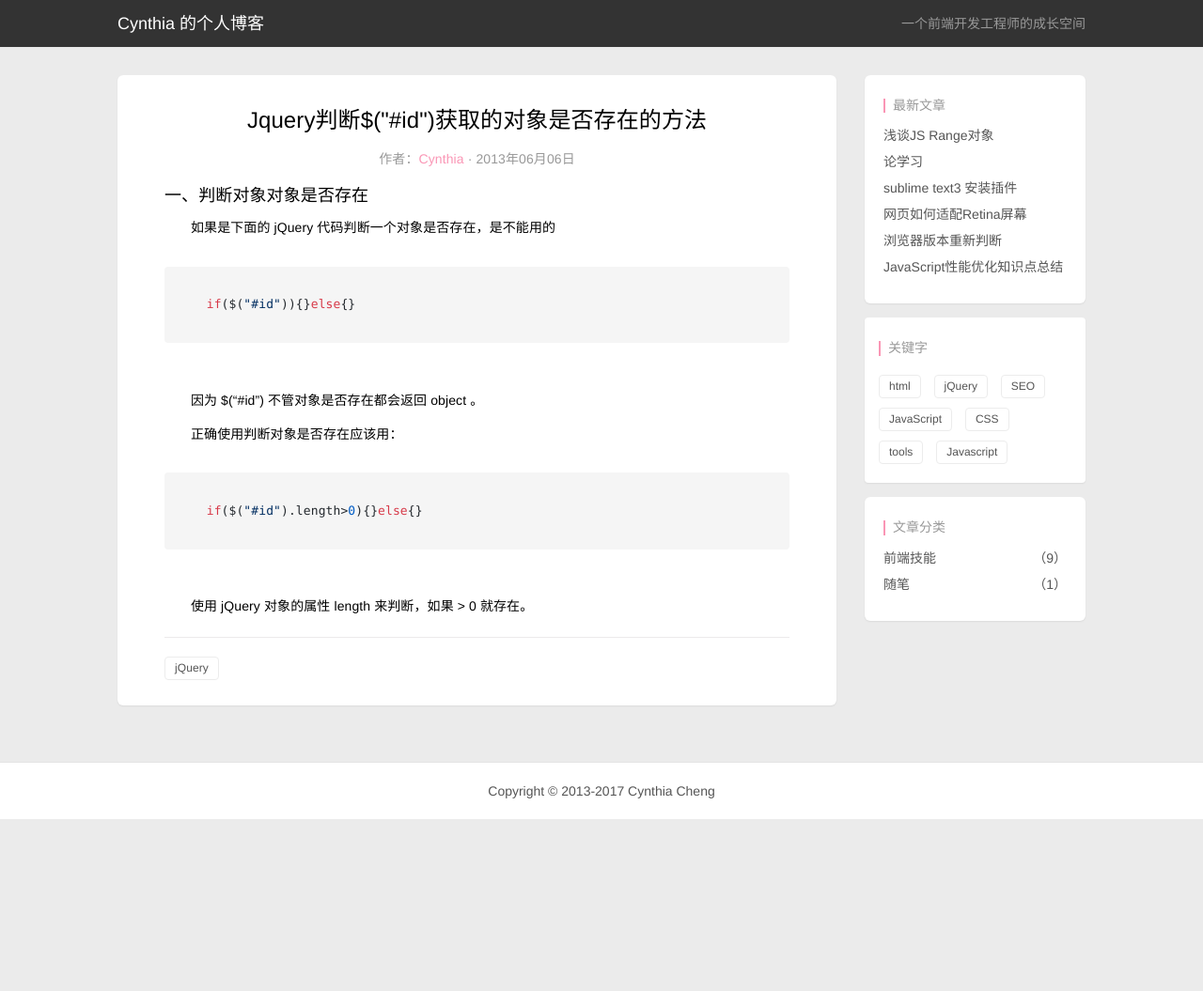
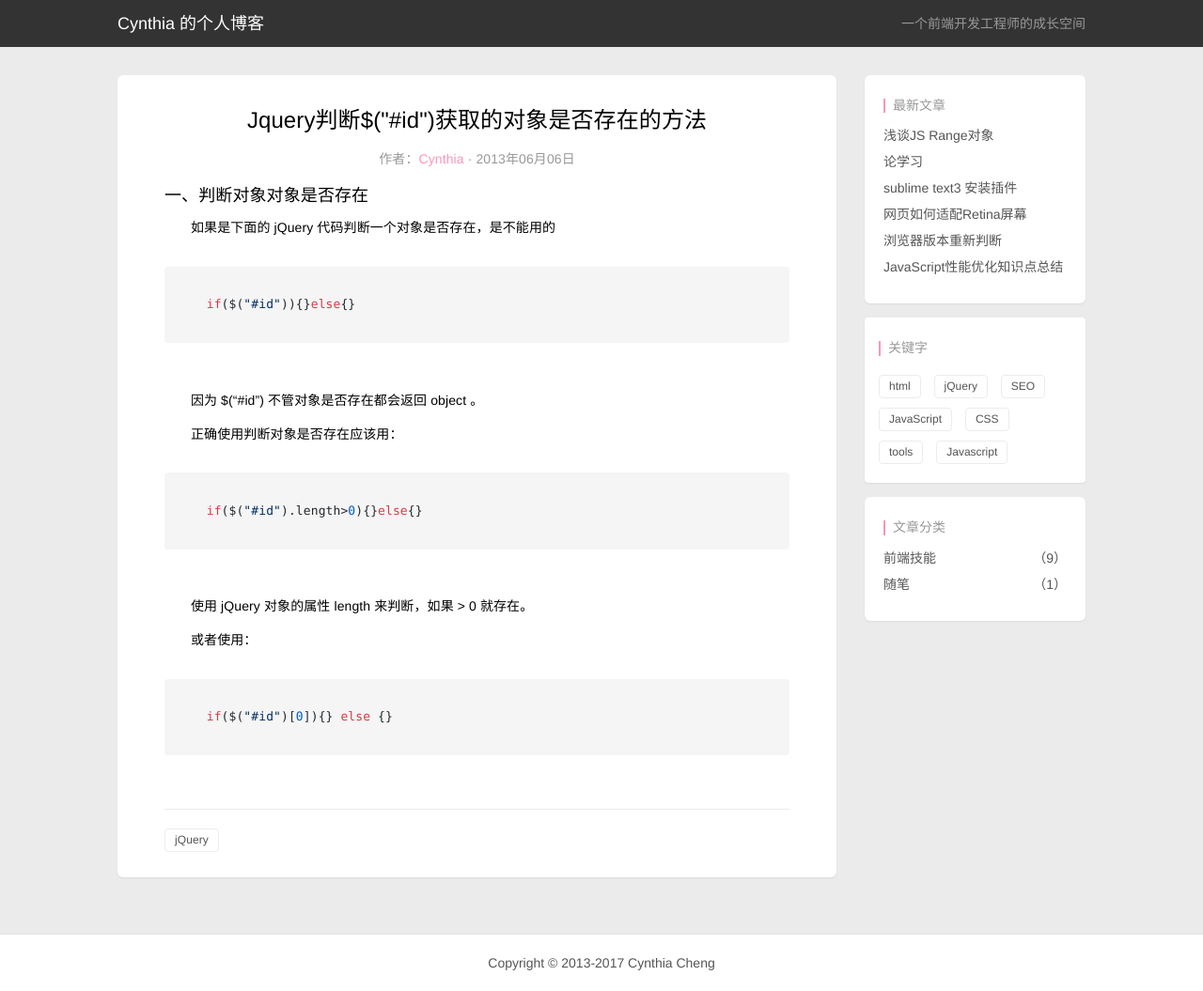
Before and after one commit to ChengYiFan/Blog, a Jekyll site: the page built from _posts/2013-06-06-jQuery-judge-the-existence-of-the-object.html, in a window 1280 px wide and 1055 px high. Shown: the whole window at 94% size. Built offline with Jekyll 4.4.1, drawn with Linux system fonts in a browser that asks for light colours; nearby versions of some CDN libraries; Markdown is read by kramdown in place of the engine named in the settings.

Commit message:
add posts

```diff
--- a/_posts/2013-06-06-jQuery-judge-the-existence-of-the-object.html
+++ b/_posts/2013-06-06-jQuery-judge-the-existence-of-the-object.html
@@ -26,6 +26,12 @@ excerpt: 如何判断获取的对象是否存在，貌似有很多方法实现
     </code>
     </pre>
     <p>&nbsp;&nbsp;&nbsp;&nbsp;&nbsp;&nbsp;&nbsp;使用 jQuery 对象的属性 length 来判断，如果 > 0 就存在。 </p>
+    <p>&nbsp;&nbsp;&nbsp;&nbsp;&nbsp;&nbsp;&nbsp;或者使用：</p>
+    <pre>
+    <code class="javascript">
+    if($("#id")[0]){} else {}
+    </code>
+    </pre>
 </article>
 <div class="line"></div>
 <div class="tag-list">
```
